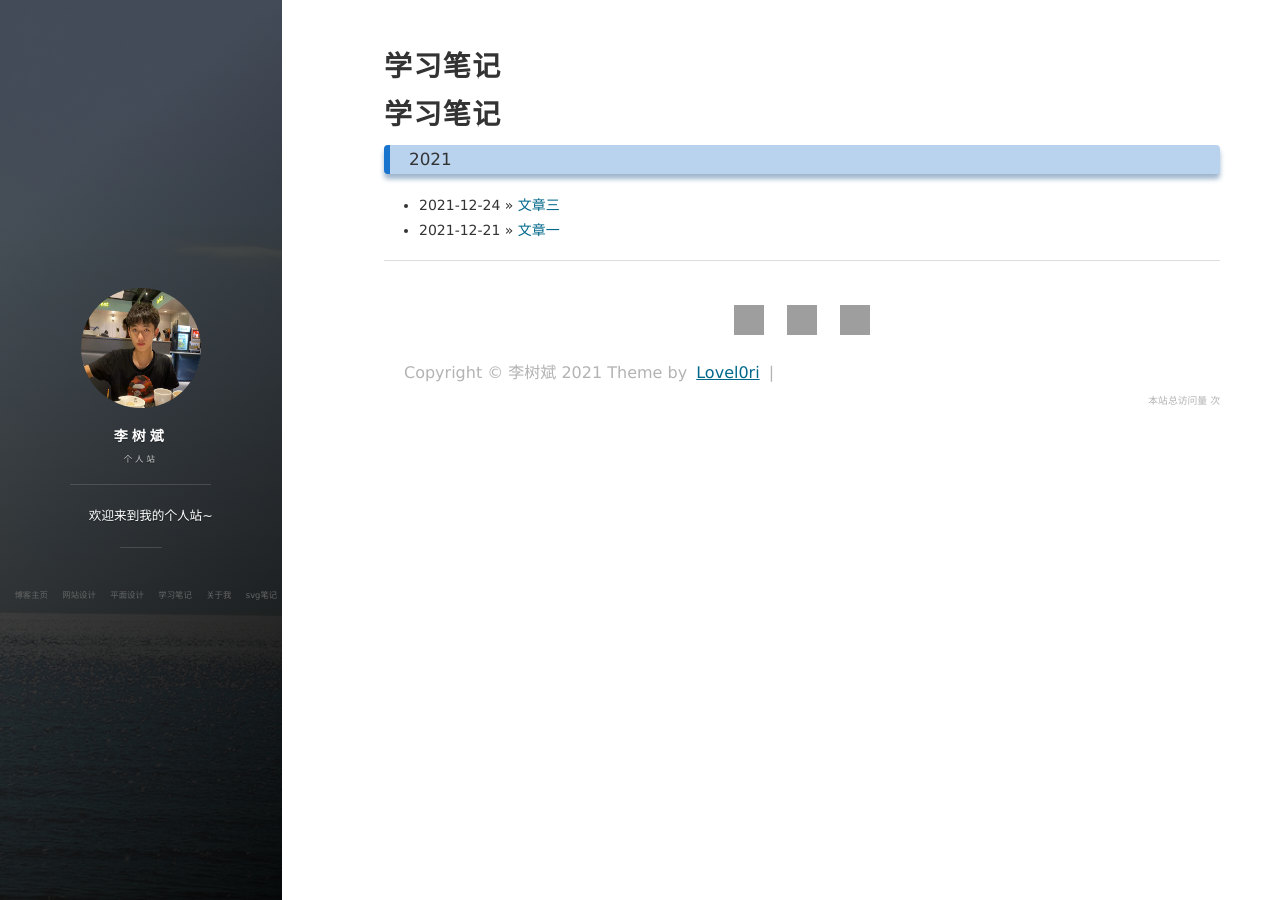
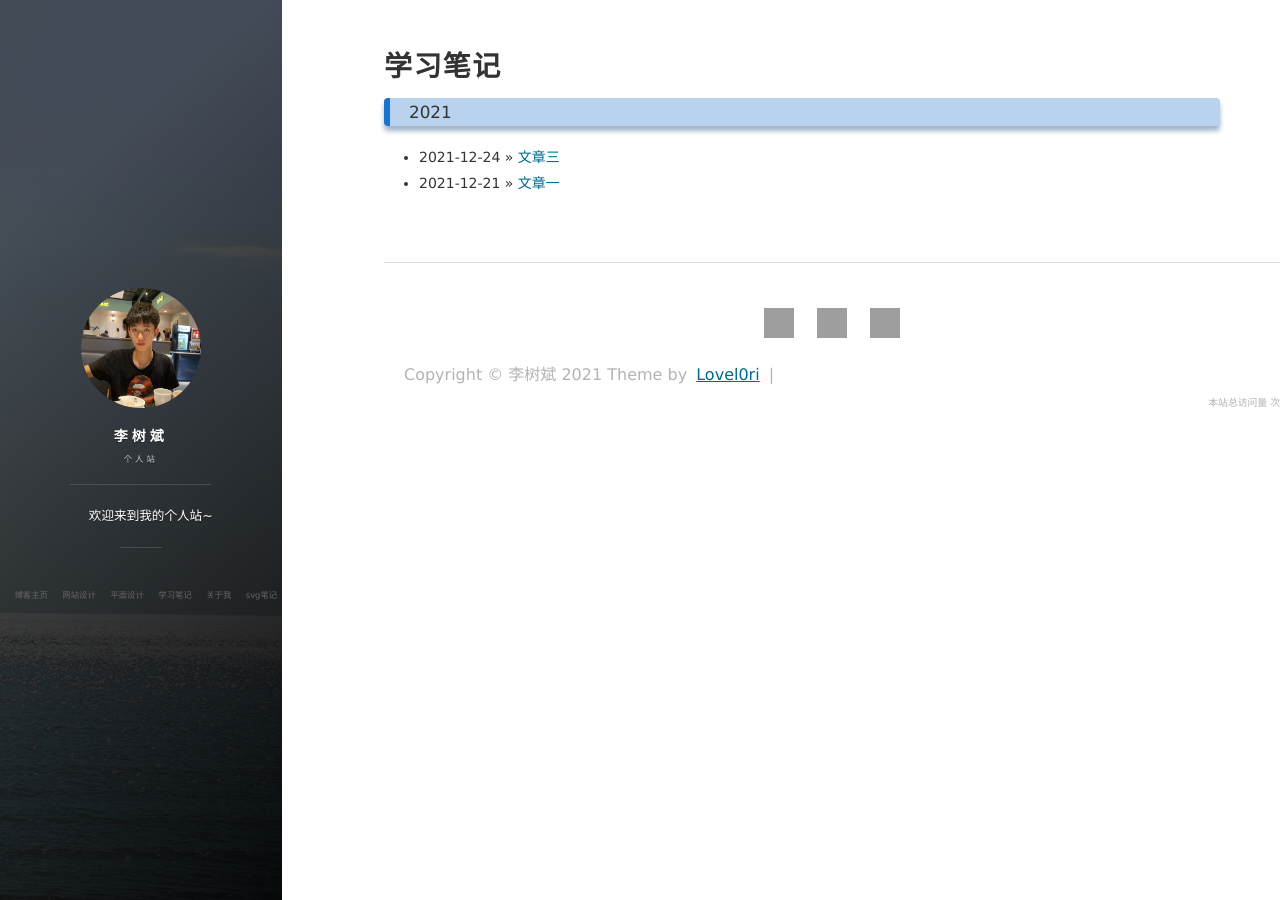
Before and after one commit to Lovel0ri/lovel0ri.github.io, a Jekyll site: the page built from categories/学习笔记.html, in a window 1280 px wide. Built offline with Jekyll 4.4.1, drawn with Linux system fonts in a browser that asks for light colours; nearby versions of some CDN libraries; comment, search, counter and statistics services are not loaded; grey boxes are pictures that could not be loaded.

Commit message:
修复学习笔记html显示问题

```diff
--- a/categories/学习笔记.html
+++ b/categories/学习笔记.html
@@ -4,20 +4,7 @@ title : 学习笔记
 header : 所有文章
 group: navigation
 ---
-<article class="post-container post-container--single" itemscope="" itemtype="http://schema.org/BlogPosting">
-    <header class="post-header">
-      <div class="post-meta">
-        <time datetime="" itemprop="datePublished" class="post-meta__date date"></time>
-        <span class="post-meta__tags tags"></span>
-      </div>
-      <h1 class="post-title">学习笔记</h1>
-    </header>
 
-    <section class="post">
-
-
-
-  <div class="page card">
 
 
 
```
